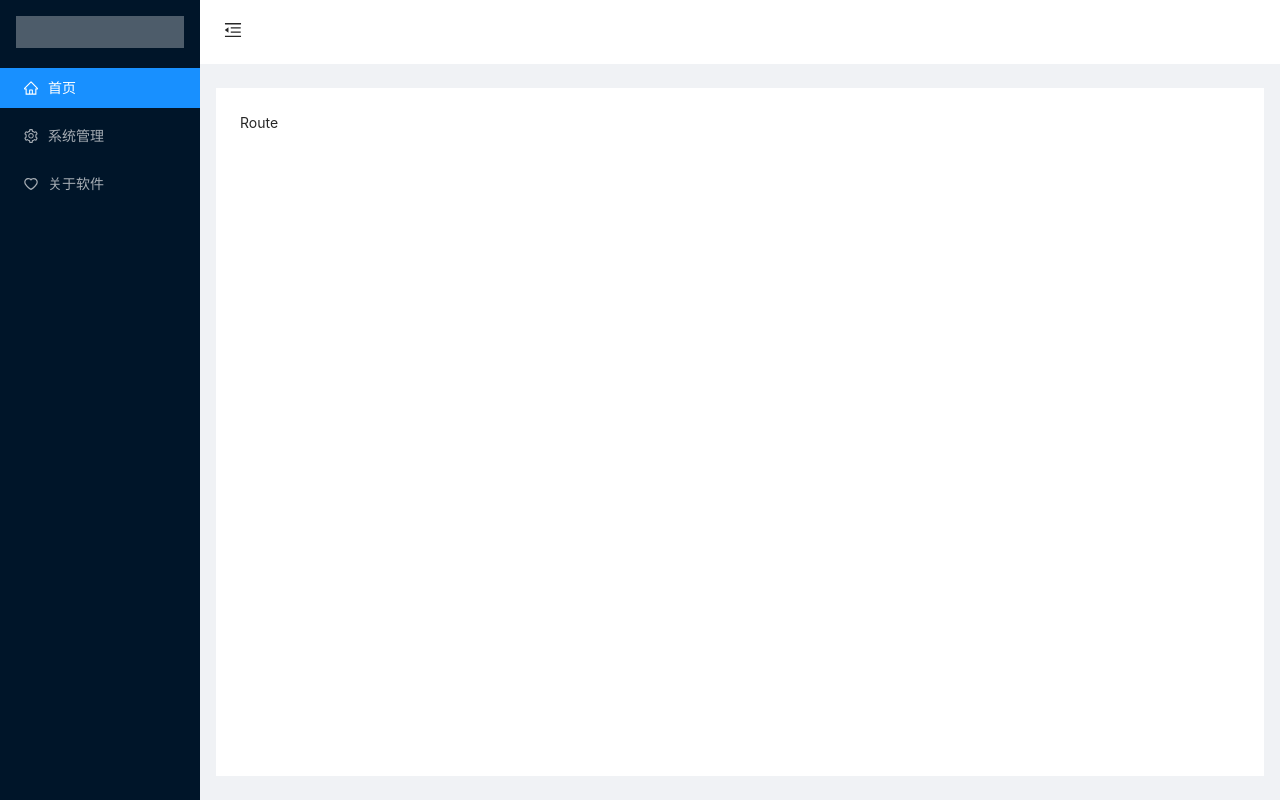
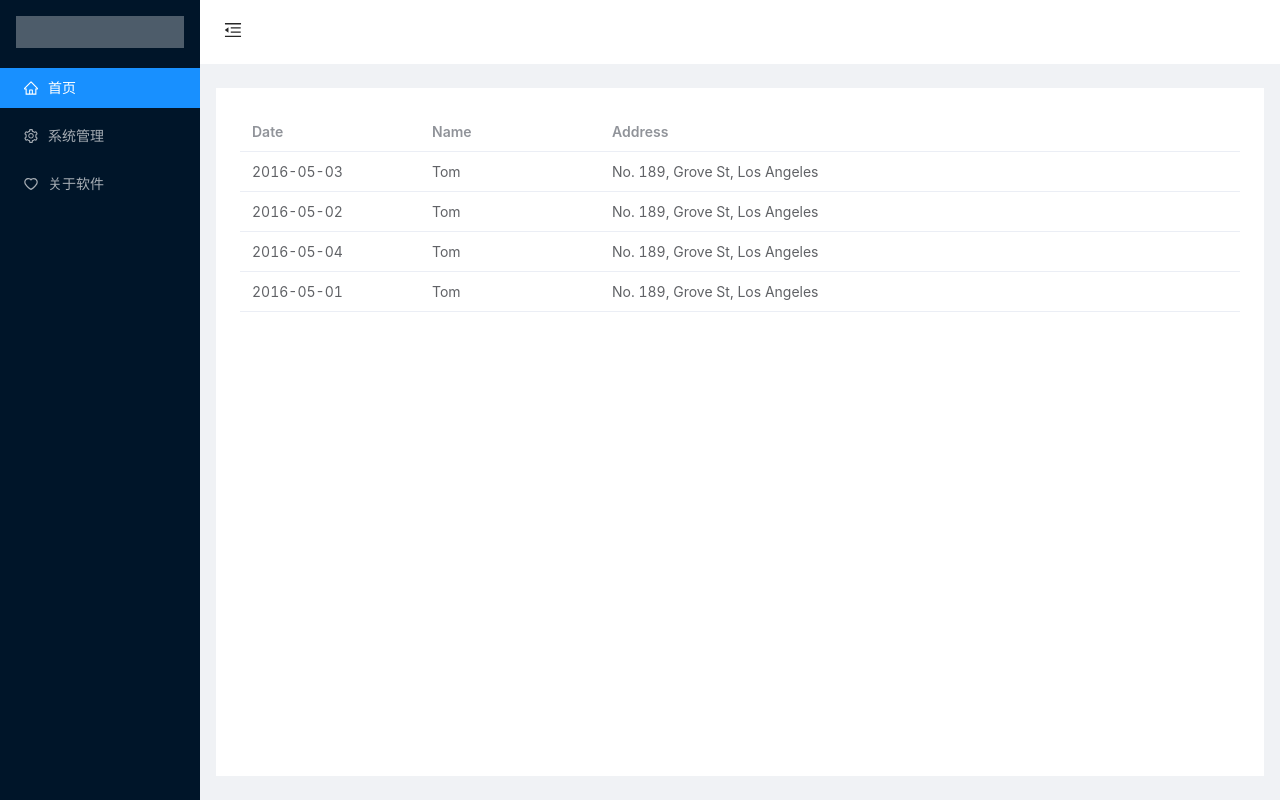
Before and after one commit to Tsuj100/vvt, a Vue app: page /#/ in a window 1280 px wide. Built offline with nearby package versions, Linux system fonts and the light colour scheme.

Commit message:
添加element-plus

```diff
--- a/package.json
+++ b/package.json
@@ -9,12 +9,17 @@
   "dependencies": {
     "@ant-design/icons-vue": "^6.1.0",
     "ant-design-vue": "^3.0.0-beta.13",
+    "element-plus": "^2.1.6",
     "less": "^4.1.2",
     "vue": "^3.2.31",
     "vue-router": "^4.0.14"
   },
   "devDependencies": {
+    "@babel/types": "^7.17.0",
+    "@types/lodash-es": "^4.17.6",
+    "@types/node": "^17.0.23",
     "@vitejs/plugin-vue": "^2.2.4",
+    "type-fest": "^2.12.1",
     "typescript": "^4.6.2",
     "vite": "^2.8.6",
     "vue-tsc": "^0.33.7"
--- a/src/main.ts
+++ b/src/main.ts
@@ -1,8 +1,10 @@
 import { createApp } from "vue";
 import App from "./App.vue";
 import { Layout, Menu } from "ant-design-vue";
+import ElementPlus from "element-plus";
 
-import 'ant-design-vue/dist/antd.css';
+import "element-plus/dist/index.css";
+import "ant-design-vue/dist/antd.css";
 
 import { router } from "./router";
 
@@ -11,5 +13,6 @@ const app = createApp(App);
 app.use(Layout);
 app.use(Menu);
 app.use(router);
+app.use(ElementPlus);
 
 app.mount("#app");
--- a/src/pages/table.vue
+++ b/src/pages/table.vue
@@ -1,3 +1,32 @@
 <template>
-    <div>Route</div>
+    <el-table :data="tableData" style="width: 100%">
+        <el-table-column prop="date" label="Date" width="180" />
+        <el-table-column prop="name" label="Name" width="180" />
+        <el-table-column prop="address" label="Address" />
+    </el-table>
 </template>
+
+<script lang="ts" setup>
+const tableData = [
+    {
+        date: "2016-05-03",
+        name: "Tom",
+        address: "No. 189, Grove St, Los Angeles"
+    },
+    {
+        date: "2016-05-02",
+        name: "Tom",
+        address: "No. 189, Grove St, Los Angeles"
+    },
+    {
+        date: "2016-05-04",
+        name: "Tom",
+        address: "No. 189, Grove St, Los Angeles"
+    },
+    {
+        date: "2016-05-01",
+        name: "Tom",
+        address: "No. 189, Grove St, Los Angeles"
+    }
+];
+</script>
--- a/tsconfig.json
+++ b/tsconfig.json
@@ -9,7 +9,8 @@
     "sourceMap": true,
     "resolveJsonModule": true,
     "esModuleInterop": true,
-    "lib": ["esnext", "dom"]
+    "lib": ["esnext", "dom"],
+    "types": ["element-plus/global"]
   },
   "include": ["src/**/*.ts", "src/**/*.d.ts", "src/**/*.tsx", "src/**/*.vue"]
 }
--- a/vite.config.ts
+++ b/vite.config.ts
@@ -4,4 +4,20 @@ import vue from "@vitejs/plugin-vue";
 // https://vitejs.dev/config/
 export default defineConfig({
     plugins: [vue()],
+    css: {
+        postcss: {
+            plugins: [
+                {
+                    postcssPlugin: "internal:charset-removal",
+                    AtRule: {
+                        charset: (atRule) => {
+                            if (atRule.name === "charset") {
+                                atRule.remove();
+                            }
+                        }
+                    }
+                }
+            ]
+        }
+    }
 });
```
Also changed, not shown: 1 other file (tests, documents, lock files or other folders).
